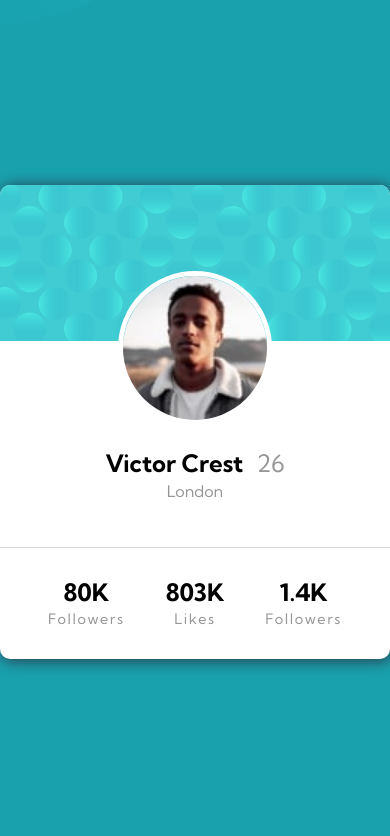
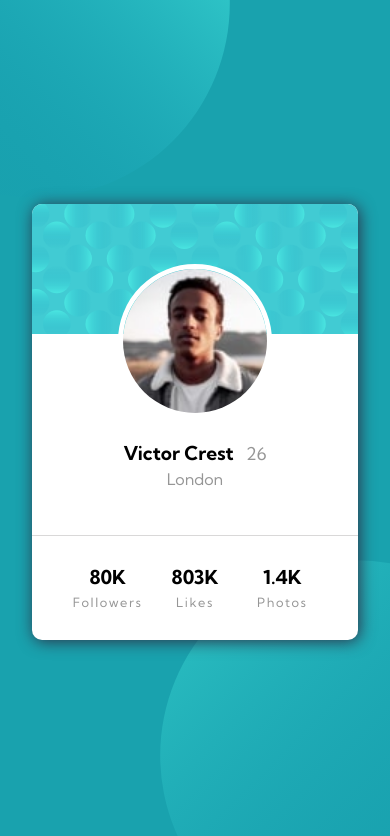
Before and after one commit to PPechmann/profile-card-component, a website built with Vite: page index.html in a window 390 px wide. Built offline with nearby package versions, Linux system fonts and the light colour scheme.

Commit message:
added media queries

```diff
--- a/index.html
+++ b/index.html
@@ -35,7 +35,7 @@
           </div>
           <div class="social-item">
             <h1 class="social-count">1.4K</h1>
-            <p class="social-description">Followers</p>
+            <p class="social-description">Photos</p>
           </div>
         </div>
       </div>
--- a/style.css
+++ b/style.css
@@ -52,7 +52,6 @@ table {
 }
 
 body{
-  overflow: hidden;
   background-color: var(--clr-dark-cyan);
   min-height: 100vh;
   font-family: var(--ff-primary);
@@ -139,3 +138,42 @@ body{
   color: var(--clr-dark-gray);
   letter-spacing: .1rem;
 }
+
+@media screen and (max-width: 1100px) {
+
+  .container{
+    padding: 0rem 2rem;
+    background-position: -20rem -23rem, 30rem 30rem;
+  }
+
+}
+
+@media screen and (max-width: 450px) {
+
+  .container{
+    padding: 0rem 2rem;
+    background-position: -10rem -12rem, 10rem 35rem;
+  }
+
+  .name{
+    font-size: 1.2rem;
+  }
+
+  .age{
+    font-size: 1.1rem;
+  }
+
+  .location{
+    font-size: 1rem;
+  }
+
+
+  .social-count{
+    font-size: 1.2rem;
+  }
+
+  .social-description{
+    font-size: .8rem;
+  }
+
+}
```
